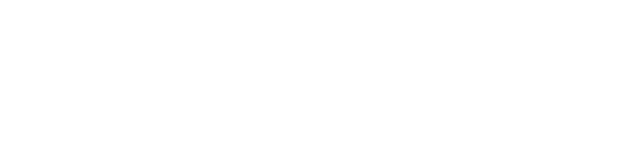
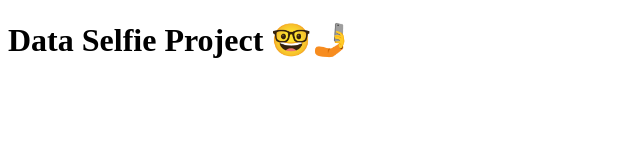
Before and after one commit to Nehal-Naeem/DataSnap, a website: page public/index.html in a window 1280 px wide. Shown: the whole page, without its empty margins (0-640 px from the left). Drawn offline with Linux system fonts and the light colour scheme.

Commit message:
ADDED HTML INDEX FILE

```diff
--- a/public/index.html
+++ b/public/index.html
@@ -4,9 +4,10 @@
     <meta charset="UTF-8">
     <meta http-equiv="X-UA-Compatible" content="IE=edge">
     <meta name="viewport" content="width=device-width, initial-scale=1.0">
-    <title>Document</title>
+    <title>Nandesuka</title>
 </head>
 <body>
+    <h1> Data Selfie Project 🤓🤳</h1>
 
 </body>
 </html>
```
